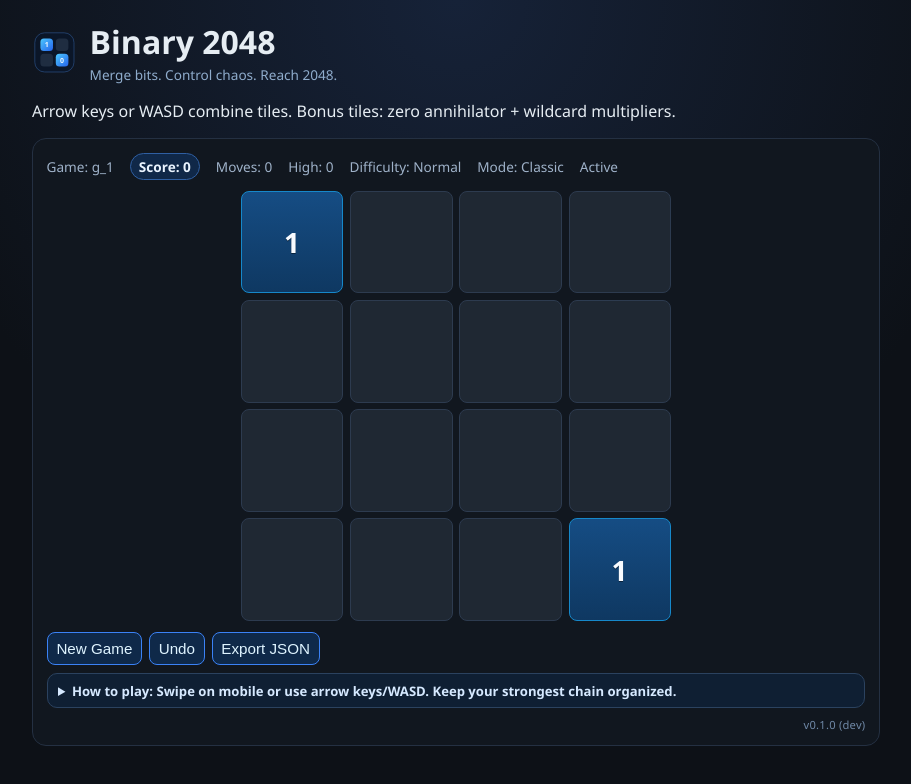
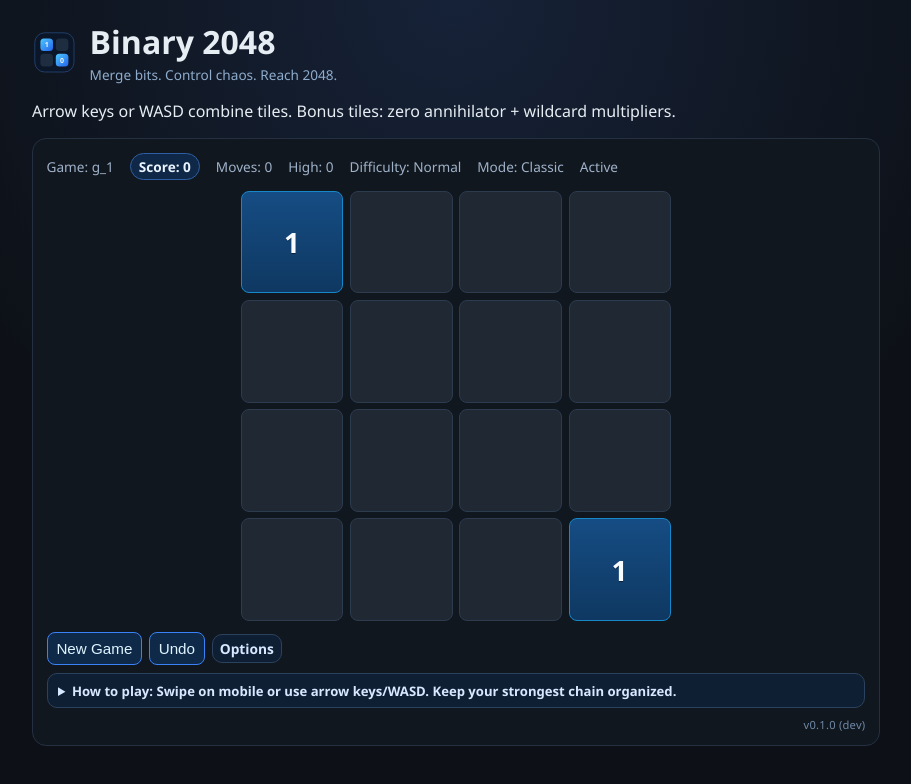
Before and after one commit to alankelsey/Binary-2048, a Next.js app: page / in a window 1280 px wide. Shown: the top 784 px of the page, without its empty margins (184-1095 px from the left). Built offline with nearby package versions, Linux system fonts and the light colour scheme.

Commit message:
Show options before first move and keep active-run control policy

```diff
--- a/app/page.tsx
+++ b/app/page.tsx
@@ -387,7 +387,8 @@ export default function Home() {
   const wildcardRate = state?.config?.spawn?.pWildcard;
   const activeMode = typeof wildcardRate === "number" ? modeFromWildcardRate(wildcardRate) : spawnMode;
   const difficultyLocked = Boolean(state && !state.over && !state.won && (state.turn ?? 0) > 0);
-  const isActiveRun = Boolean(state && !state.over && !state.won);
+  const isPlayable = Boolean(state && !state.over && !state.won);
+  const isActiveRun = Boolean(state && !state.over && !state.won && (state.turn ?? 0) > 0);
   const canUndo = Boolean(gameId && state && (state.turn ?? 0) > 0 && !busy);
 
   return (
@@ -454,11 +455,13 @@ export default function Home() {
           <button disabled={busy} onClick={() => void newGame()}>
             New Game
           </button>
+          {isPlayable ? (
+            <button disabled={!canUndo} onClick={() => void undoMove()}>
+              Undo
+            </button>
+          ) : null}
           {isActiveRun ? (
             <>
-              <button disabled={!canUndo} onClick={() => void undoMove()}>
-                Undo
-              </button>
               <button
                 disabled={!gameId}
                 onClick={() => {
```
